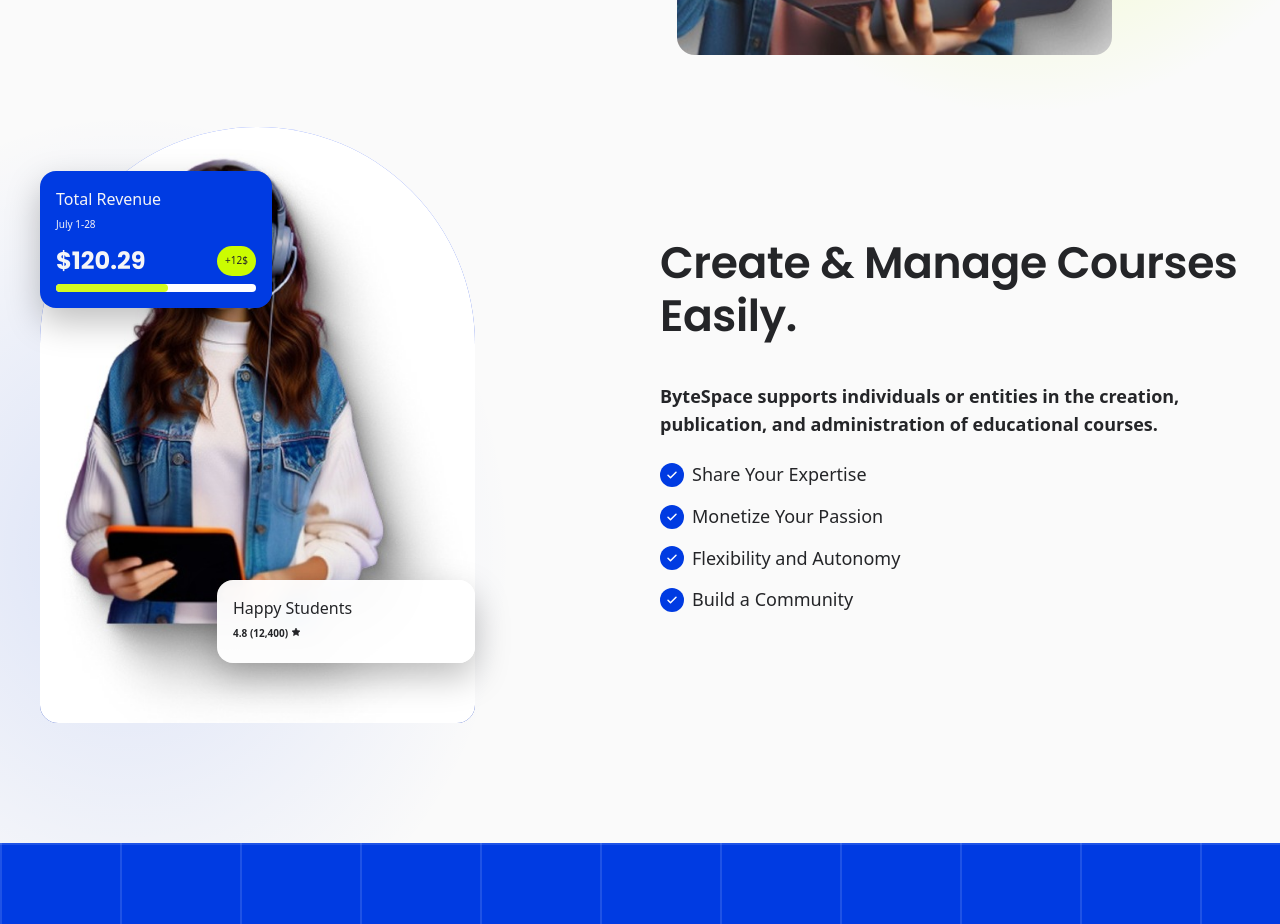
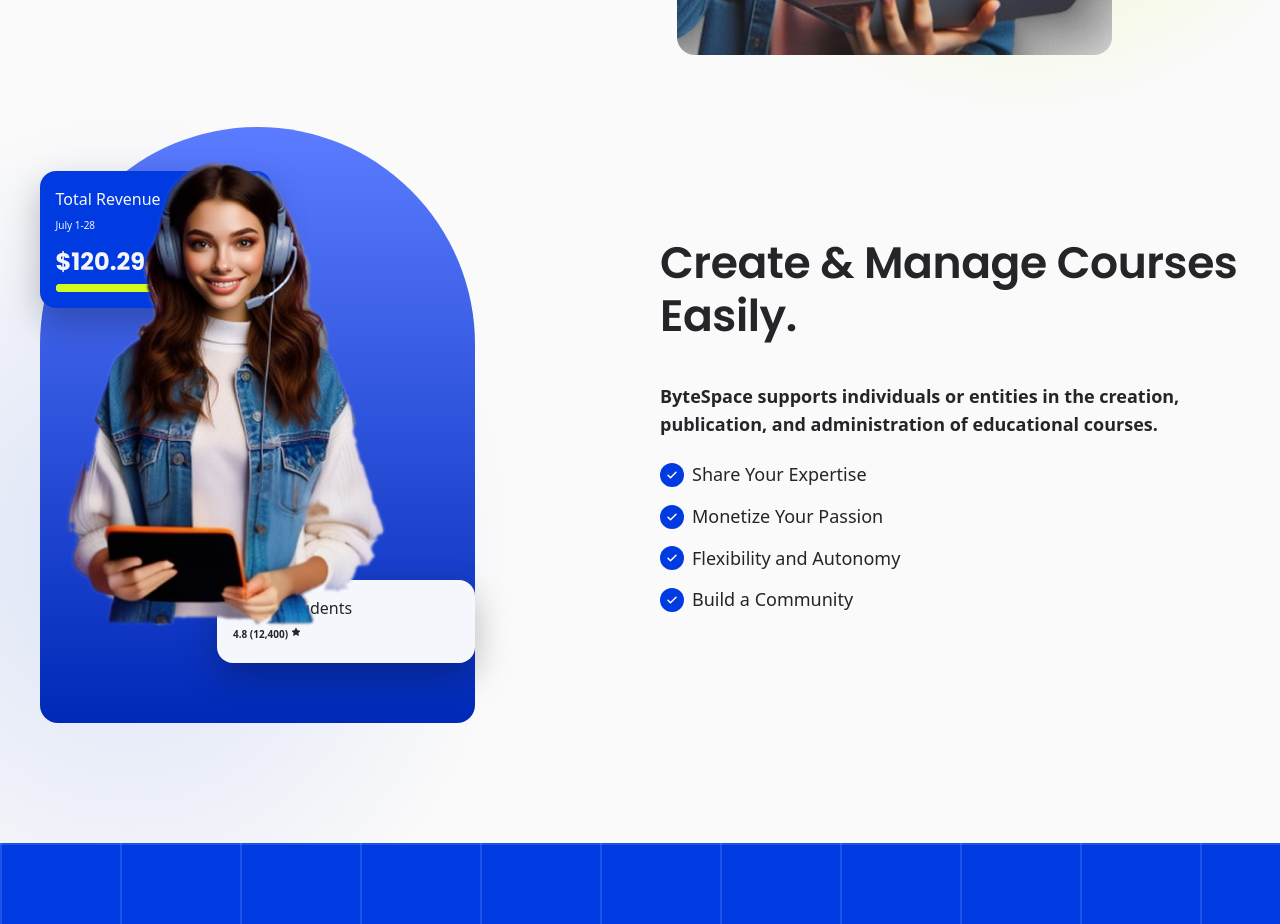
Before and after one commit to TakbirZaman/bytespace-new, a React (Vite) app: page / in a window 1280 px wide. Shown: the part 4920-5844 px from the top of the page. Built offline with nearby package versions, Linux system fonts and the light colour scheme; a web font is replaced by a local one.

Commit message:
fix(home): layer manage-creator image above float cards with transparent cutout

```diff
--- a/src/data/courses.js
+++ b/src/data/courses.js
@@ -39,7 +39,7 @@
   heroStudent: asset('images/hero-student.jpg'),
   courseCover: asset('images/course-preview.jpg'),
   growthStudent: asset('images/growth-student.jpg'),
-  manageCreator: asset('images/manage-creator.jpg'),
+  manageCreator: asset('images/manage-creator.png'),
   avatars: [asset('images/avatar-1.jpg'), asset('images/avatar-2.jpg'), asset('images/avatar-3.jpg')],
   reviewers: [asset('images/reviewer-1.jpg'), asset('images/reviewer-2.jpg'), asset('images/reviewer-3.jpg'), asset('images/reviewer-4.jpg')],
 }
--- a/src/index.css
+++ b/src/index.css
@@ -485,7 +485,7 @@
 .sneak-thumb { overflow: hidden; }
 .sneak-thumb img { width: 100%; height: 100%; object-fit: cover; display: block; border-radius: 16px; }
 .growth-photo { width: 100%; max-width: 435px; height: 552px; object-fit: cover; border-radius: 290px 290px 24px 24px; display: block; }
-.manage-visual > img { width: 100%; max-width: 435px; height: 596px; object-fit: cover; border-radius: 290px 290px 24px 24px; display: block; }
+.manage-visual > img { position: relative; z-index: 4; width: 100%; max-width: 435px; height: 596px; object-fit: cover; border-radius: 290px 290px 24px 24px; display: block; }
 .testi-avatar, .rev-avatar, .inst-avatar, .creator-avatar { overflow: hidden; }
 .dpill-lime { cursor: pointer; border: 0; font: inherit; }
 .detail-cover { overflow: hidden; }
```
Also changed, not shown: public/images/manage-creator.png (added).
